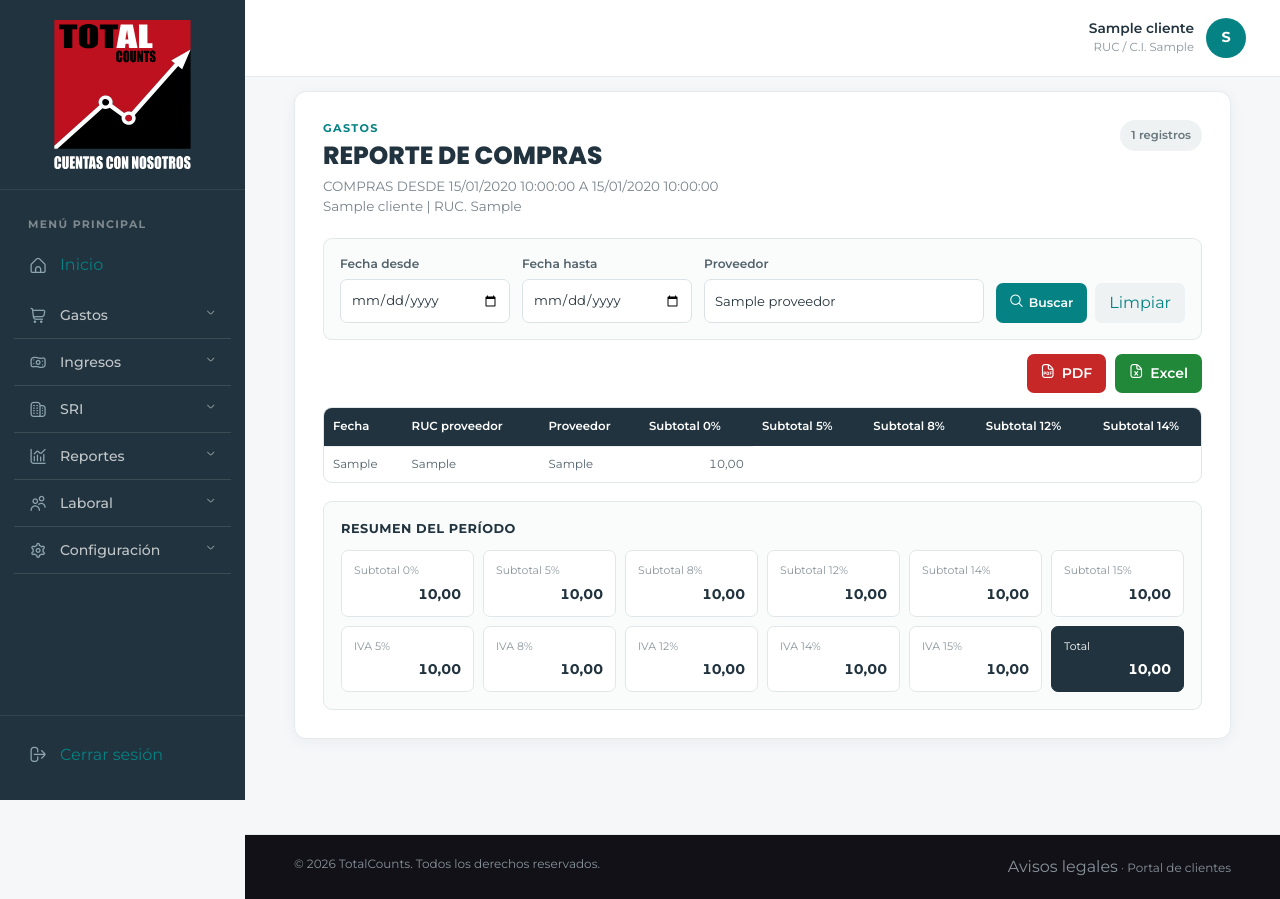
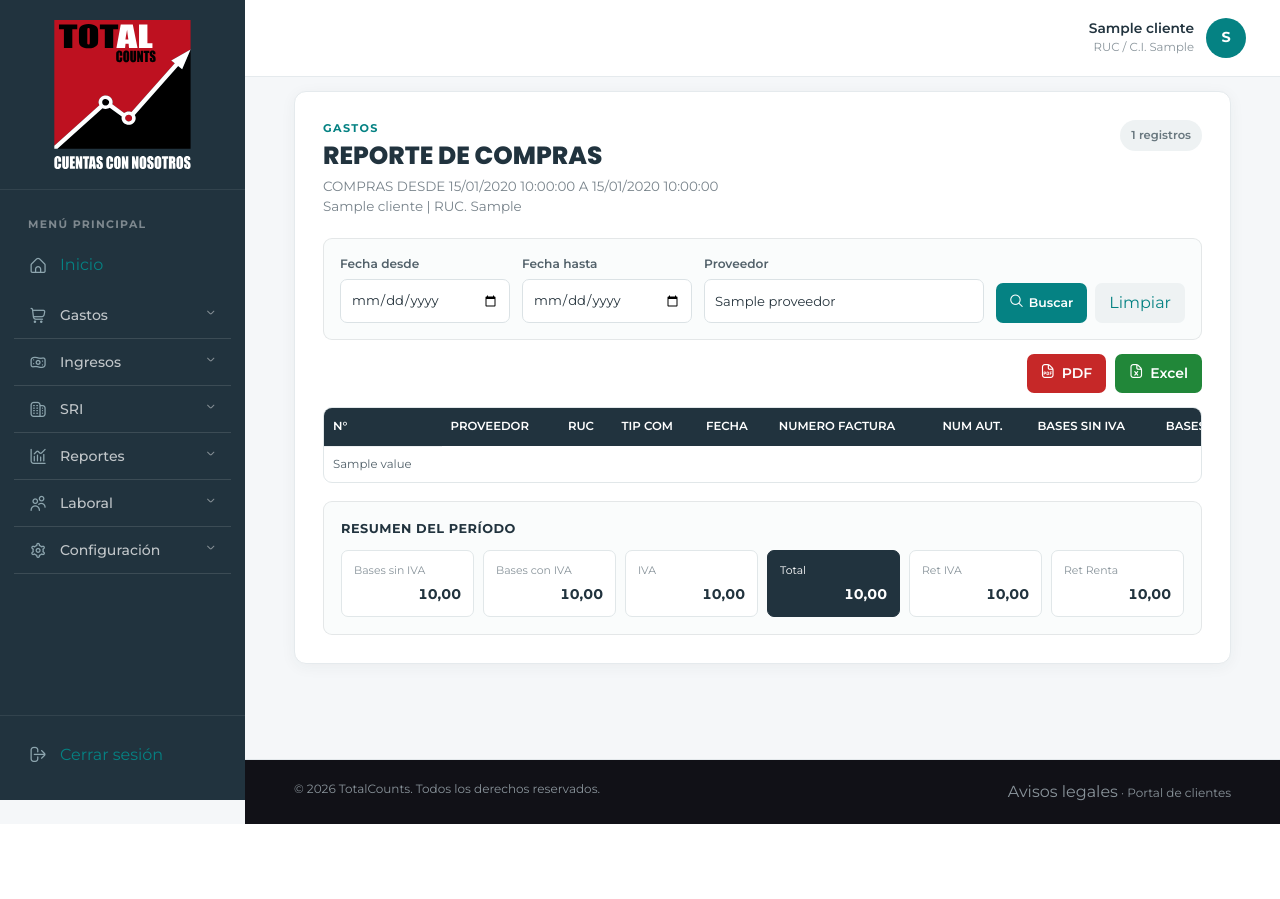
Before and after one commit to eldudyaguirre/TtCWeb, a Django app: template store/templates/compras.html in a window 1280 px wide. After the commit the page ends 824 px from the top, so only its background shows below. Run offline with Django 5.2, Linux system fonts and the light colour scheme; tables that the repository leaves empty hold one stand-in row (values such as "Sample post"); the template is opened without the code that fills it: values that come from a table or form of the project are taken from there, most other values are stand-ins (such as "Sample title", 1, 10 or a date in 2020); some libraries are stand-ins or nearby versions.

Commit message:
Actualizar HTML del reporte de compras al formato SRI

```diff
--- a/store/templates/compras.html
+++ b/store/templates/compras.html
@@ -116,31 +116,32 @@
                 <table class="portal-report-table">
                     <thead>
                         <tr>
-                            <th>Fecha</th>
-                            <th>RUC proveedor</th>
-                            <th>Proveedor</th>
-                            <th>Subtotal 0%</th>
-                            <th>Subtotal 5%</th>
-                            <th>Subtotal 8%</th>
-                            <th>Subtotal 12%</th>
-                            <th>Subtotal 14%</th>
-                            <th>Subtotal 15%</th>
-                            <th>IVA 5%</th>
-                            <th>IVA 8%</th>
-                            <th>IVA 12%</th>
-                            <th>IVA 14%</th>
-                            <th>IVA 15%</th>
-                            <th>Total</th>
+                            <th>N°</th>
+                            <th>PROVEEDOR</th>
+                            <th>RUC</th>
+                            <th>TIP COM</th>
+                            <th>FECHA</th>
+                            <th>NUMERO FACTURA</th>
+                            <th>NUM AUT.</th>
+                            <th>BASES SIN IVA</th>
+                            <th>BASES CON IVA</th>
+                            <th>IVA</th>
+                            <th>TOTAL</th>
+                            <th>RET IVA</th>
+                            <th>COD RET</th>
+                            <th>RET RENTA</th>
+                            <th>NUM RET.</th>
                         </tr>
                     </thead>
                     <tbody>
                         {% for row in filas %}
                         <tr>
-                            <td>{{ row.0 }}</td>
-                            <td>{{ row.1 }}</td>
-                            <td class="portal-report-provider-cell">{{ row.2 }}</td>
-                            {% for value in row|slice:"3:" %}
+                            {% for value in row %}
+                            {% if forloop.counter0 == 0 or forloop.counter0 == 2 or forloop.counter0 == 3 or forloop.counter0 == 4 or forloop.counter0 == 5 or forloop.counter0 == 6 or forloop.counter0 == 12 or forloop.counter0 == 14 %}
+                            <td>{{ value }}</td>
+                            {% else %}
                             <td class="portal-report-number">{{ value|floatformat:2 }}</td>
+                            {% endif %}
                             {% endfor %}
                         </tr>
                         {% empty %}
@@ -155,18 +156,12 @@
             <div class="portal-report-summary">
                 <div class="portal-report-summary-title">Resumen del período</div>
                 <div class="portal-report-summary-grid">
-                    <div><span>Subtotal 0%</span><strong>{{ resumen.subtotal0|floatformat:2 }}</strong></div>
-                    <div><span>Subtotal 5%</span><strong>{{ resumen.subtotal5|floatformat:2 }}</strong></div>
-                    <div><span>Subtotal 8%</span><strong>{{ resumen.subtotal8|floatformat:2 }}</strong></div>
-                    <div><span>Subtotal 12%</span><strong>{{ resumen.subtotal12|floatformat:2 }}</strong></div>
-                    <div><span>Subtotal 14%</span><strong>{{ resumen.subtotal14|floatformat:2 }}</strong></div>
-                    <div><span>Subtotal 15%</span><strong>{{ resumen.subtotal15|floatformat:2 }}</strong></div>
-                    <div><span>IVA 5%</span><strong>{{ resumen.iva5|floatformat:2 }}</strong></div>
-                    <div><span>IVA 8%</span><strong>{{ resumen.iva8|floatformat:2 }}</strong></div>
-                    <div><span>IVA 12%</span><strong>{{ resumen.iva12|floatformat:2 }}</strong></div>
-                    <div><span>IVA 14%</span><strong>{{ resumen.iva14|floatformat:2 }}</strong></div>
-                    <div><span>IVA 15%</span><strong>{{ resumen.iva15|floatformat:2 }}</strong></div>
+                    <div><span>Bases sin IVA</span><strong>{{ resumen.bases_sin_iva|floatformat:2 }}</strong></div>
+                    <div><span>Bases con IVA</span><strong>{{ resumen.bases_con_iva|floatformat:2 }}</strong></div>
+                    <div><span>IVA</span><strong>{{ resumen.iva|floatformat:2 }}</strong></div>
                     <div class="portal-report-total"><span>Total</span><strong>{{ resumen.total|floatformat:2 }}</strong></div>
+                    <div><span>Ret IVA</span><strong>{{ resumen.retiva|floatformat:2 }}</strong></div>
+                    <div><span>Ret Renta</span><strong>{{ resumen.retrenta|floatformat:2 }}</strong></div>
                 </div>
             </div>
 
```
